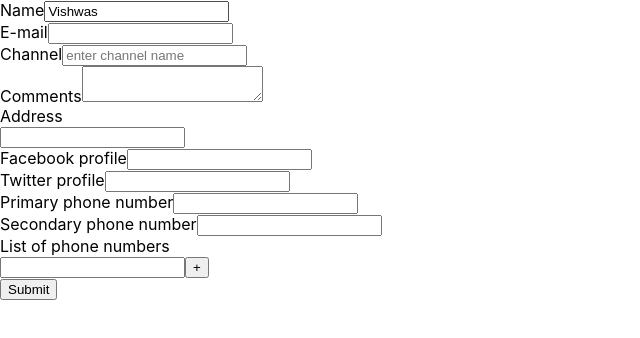
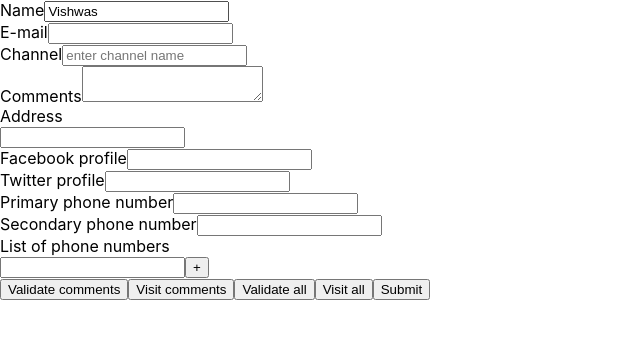
Before and after one commit to sujoy99/react-formik, a React (Create React App) app: page / in a window 1280 px wide. Shown: the top 338 px of the page, without its empty margins (0-640 px from the left). Built offline with nearby package versions, Linux system fonts and the light colour scheme.

Commit message:
manually triggering validation

```diff
--- a/src/components/TextError.js
+++ b/src/components/TextError.js
@@ -1,7 +1,7 @@
 import React from 'react'
 
 const TextError = (props) => {
-    console.log("text error props", props)
+    // console.log("text error props", props)
     return (
         <div style={{color: "red"}}>
             {props.children}
--- a/src/components/YoutubeForm.js
+++ b/src/components/YoutubeForm.js
@@ -66,6 +66,12 @@
 		// validateOnChange={false}
 		// validateOnBlur={false}
 		>
+
+			{/* manually triggering validation starts */}
+			{
+				formik => {
+					console.log('Formik props', formik)
+					return (
 						<Form>
 							<div className='form-control'>
 								<label htmlFor='name'>Name</label>
@@ -97,7 +103,7 @@
 									name='channel'
 									placeholder='enter channel name'
 								/>
-					<ErrorMessage name='channel' />
+								<ErrorMessage name='channel' component={TextError} />
 							</div>
 
 							<div className='form-control'>
@@ -197,8 +203,43 @@
 							</div>
 							{/* field array ends  */}
 
+							<button
+								type='button'
+								onClick={() => formik.validateField('comments')}
+							>
+								Validate comments
+							</button>
+							<button
+								type='button'
+								onClick={() => formik.setFieldTouched('comments')}
+							>
+								Visit comments
+							</button>
+							<button type='button' onClick={() => formik.validateForm()}>
+								Validate all
+							</button>
+							<button
+								type='button'
+								onClick={() =>
+									formik.setTouched({
+										name: true,
+										email: true,
+										channel: true,
+										comments: true
+									})
+								}
+							>
+								Visit all
+							</button>
+
 							<button type='submit'>Submit</button>
 						</Form>
+					)
+				}
+			}
+			{/* manually triggering validation ends */}
+
+
 		</Formik>
 	)
 }
```
Lines whose indentation alone changed are shown as unchanged.
